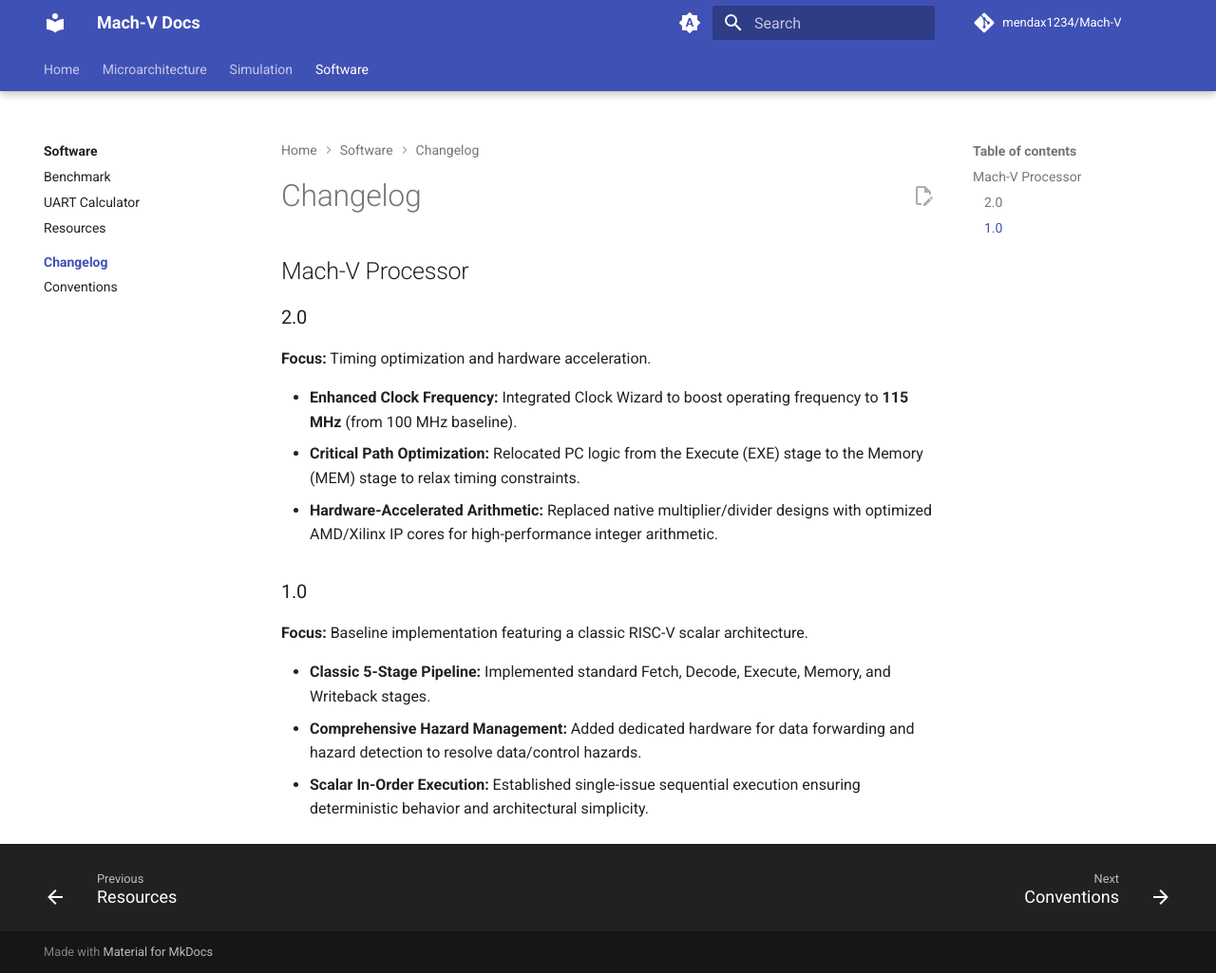
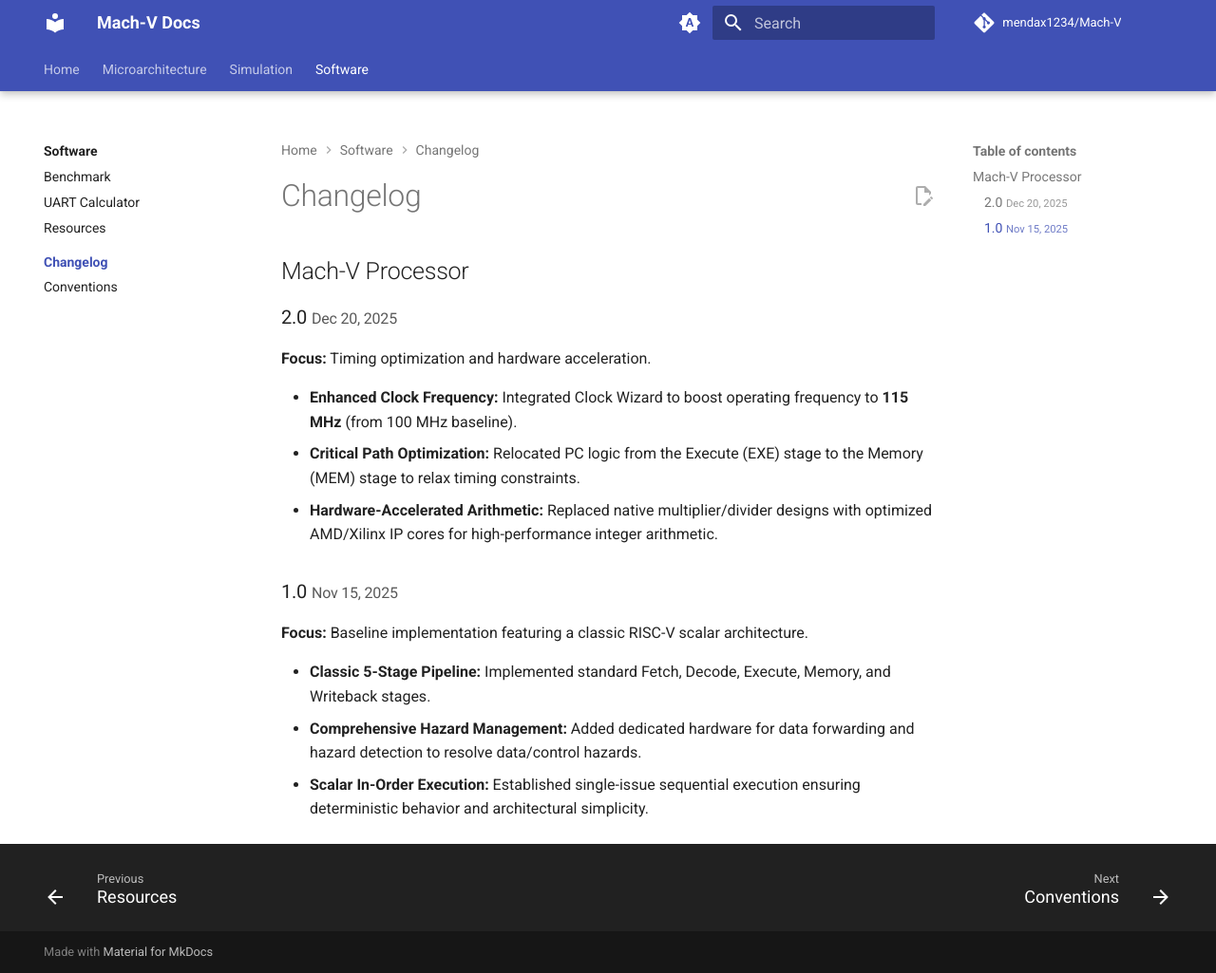
Before and after one commit to mendax1234/Mach-V, an MkDocs documentation site: the page built from docs/sw/changelog/index.md, in a window 1280 px wide and 1025 px high. Shown: the whole window at 95% size. Built offline with MkDocs 1.6.1 and Material for MkDocs 9.7.7, drawn with Linux system fonts in a browser that asks for light colours; plug-ins that fetch from the network failed and are left out; comment, search, counter and statistics services are not loaded.

```diff
--- a/docs/sw/changelog/index.md
+++ b/docs/sw/changelog/index.md
@@ -2,7 +2,7 @@
 
 ## Mach-V Processor
 
-### 2.0 { id="2.0" }
+### 2.0 <small> Dec 20, 2025 </small> { id="2.0" }
 
 **Focus:** Timing optimization and hardware acceleration.
 
@@ -10,7 +10,7 @@
 - **Critical Path Optimization:** Relocated PC logic from the Execute (EXE) stage to the Memory (MEM) stage to relax timing constraints.
 - **Hardware-Accelerated Arithmetic:** Replaced native multiplier/divider designs with optimized AMD/Xilinx IP cores for high-performance integer arithmetic.
 
-### 1.0 { id="1.0" }
+### 1.0 <small> Nov 15, 2025 </small> { id="1.0" }
 
 **Focus:** Baseline implementation featuring a classic RISC-V scalar architecture.
 
--- a/mkdocs.yaml
+++ b/mkdocs.yaml
@@ -69,6 +69,7 @@ plugins:
   - optimize: # Compresses all images for faster loading
       enabled: true
       cache: true # Speeds up future builds by not re-doing unchanged images
+  - typeset # Improves typography (quotes, dashes, ellipses)
 
 # ==============================================================================
 # 4. MARKDOWN EXTENSIONS
```
